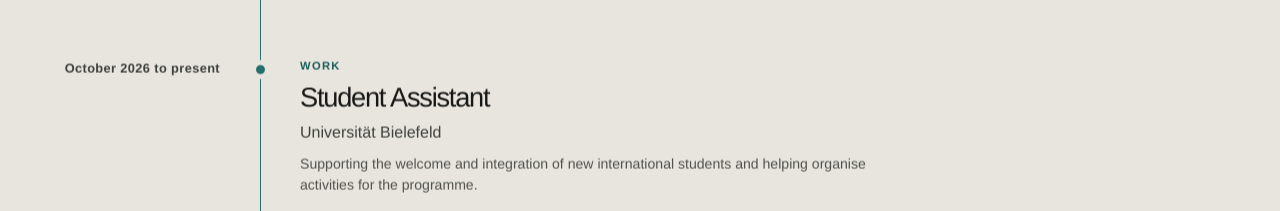
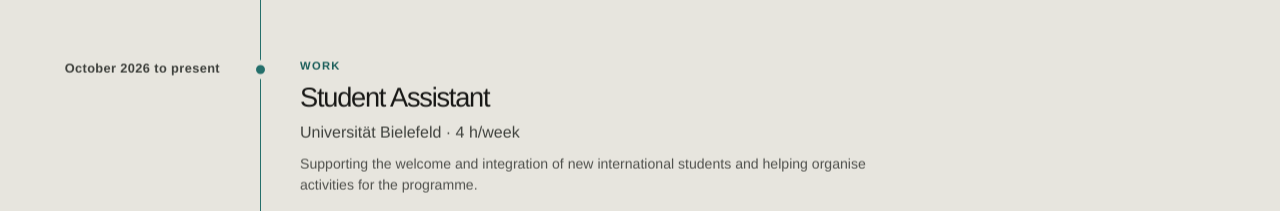
Before and after one commit to dixitdevarshi/devarshi-portfolio, a React (Vite) app: page / in a window 1280 px wide. Shown: the part 2740-2951 px from the top of the page. Built offline with nearby package versions, Linux system fonts and the light colour scheme; no server answers; a web font is replaced by a local one.

Commit message:
Update student assistant availability

```diff
--- a/src/data/background.js
+++ b/src/data/background.js
@@ -7,12 +7,12 @@ const background = [
     location: 'Bielefeld, Germany',
   },
   {
-    type: 'Work',
-    date: 'October 2026 to present',
-    title: 'Student Assistant',
-    organisation: 'Universität Bielefeld',
-    description: 'Supporting the welcome and integration of new international students and helping organise activities for the programme.',
-  },
+  type: 'Work',
+  date: 'October 2026 to present',
+  title: 'Student Assistant',
+  organisation: 'Universität Bielefeld · 4 h/week',
+  description: 'Supporting the welcome and integration of new international students and helping organise activities for the programme.',
+},
   {
     type: 'Research',
     date: '2025',
```
